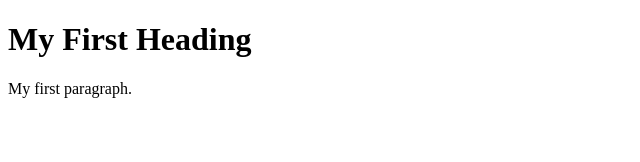
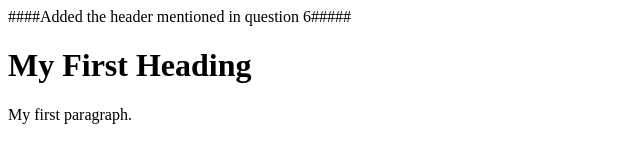
Before and after one commit to ruben-edstem/Assessment_1, a plain HTML site: page index.html in a window 1280 px wide. Shown: the whole page, without its empty margins (0-640 px from the left). Drawn offline with Linux system fonts and the light colour scheme.

Commit message:
Header added using branch feature/header

```diff
--- a/index.html
+++ b/index.html
@@ -2,6 +2,7 @@
 <html>
 <body>
 
+    ####Added the header mentioned in question 6#####
 <h1>My First Heading</h1>
 <p>My first paragraph.</p>
 
```
